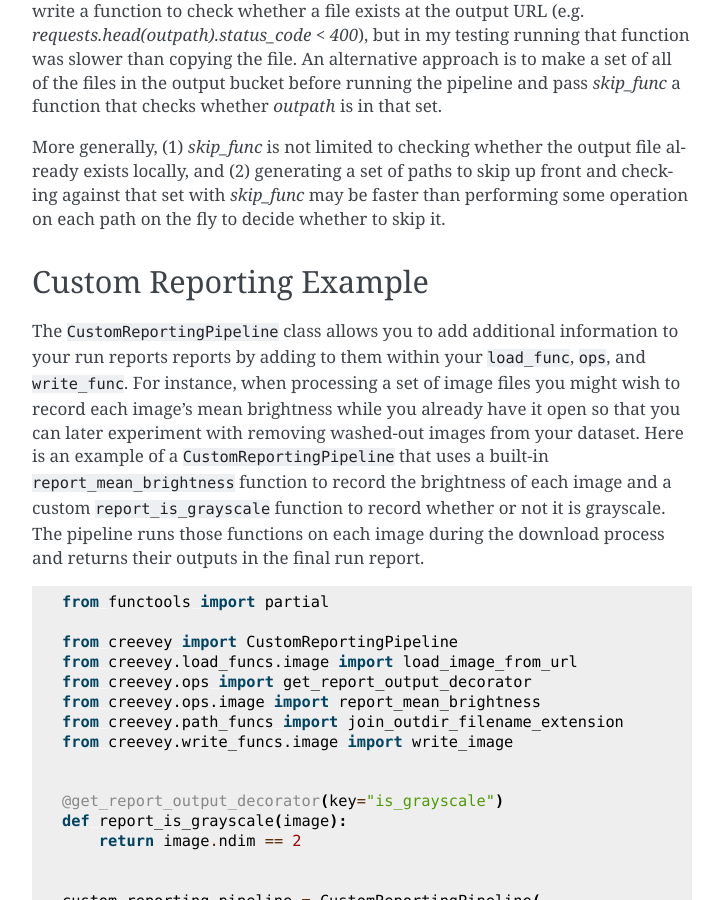
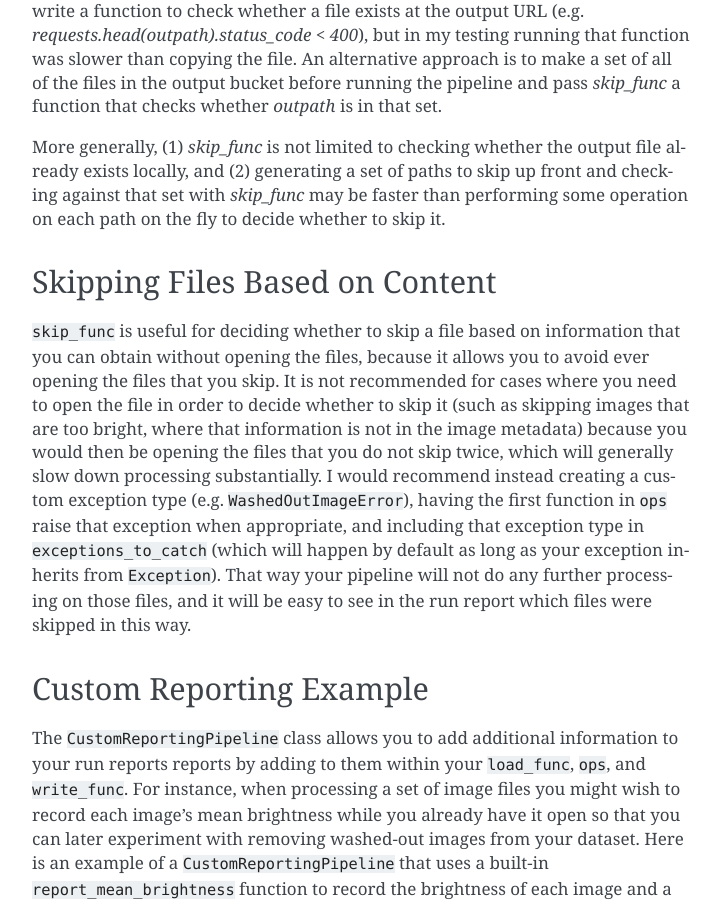
Before and after one commit to ShopRunner/wildebeest, a Sphinx documentation site: the page built from docs/quickstart.rst, in a window 1280 px wide and 900 px high, scrolled down 3842 px. Shown: the whole window, without its empty margins (388-1111 px from the left). Built offline with Sphinx 7.4.7, drawn with Linux system fonts in a browser that asks for light colours; some of the changed text lies outside the part shown.

Commit message:
Add section on skipping files based on content

```diff
--- a/docs/quickstart.rst
+++ b/docs/quickstart.rst
@@ -143,6 +143,11 @@ Another Use for `skip_func`
 
 More generally, (1) `skip_func` is not limited to checking whether the output file already exists locally, and (2) generating a set of paths to skip up front and checking against that set with `skip_func` may be faster than performing some operation on each path on the fly to decide whether to skip it.
 
+Skipping Files Based on Content
+-------------------------------
+
+``skip_func`` is useful for deciding whether to skip a file based on information that you can obtain without opening the files, because it allows you to avoid ever opening the files that you skip. It is not recommended for cases where you need to open the file in order to decide whether to skip it (such as skipping images that are too bright, where that information is not in the image metadata) because you would then be opening the files that you do not skip twice, which will generally slow down processing substantially. I would recommend instead creating a custom exception type (e.g. ``WashedOutImageError``), having the first function in ``ops`` raise that exception when appropriate, and including that exception type in ``exceptions_to_catch`` (which will happen by default as long as your exception inherits from ``Exception``). That way your pipeline will not do any further processing on those files, and it will be easy to see in the run report which files were skipped in this way.
+
 Custom Reporting Example
 ------------------------
 
```
